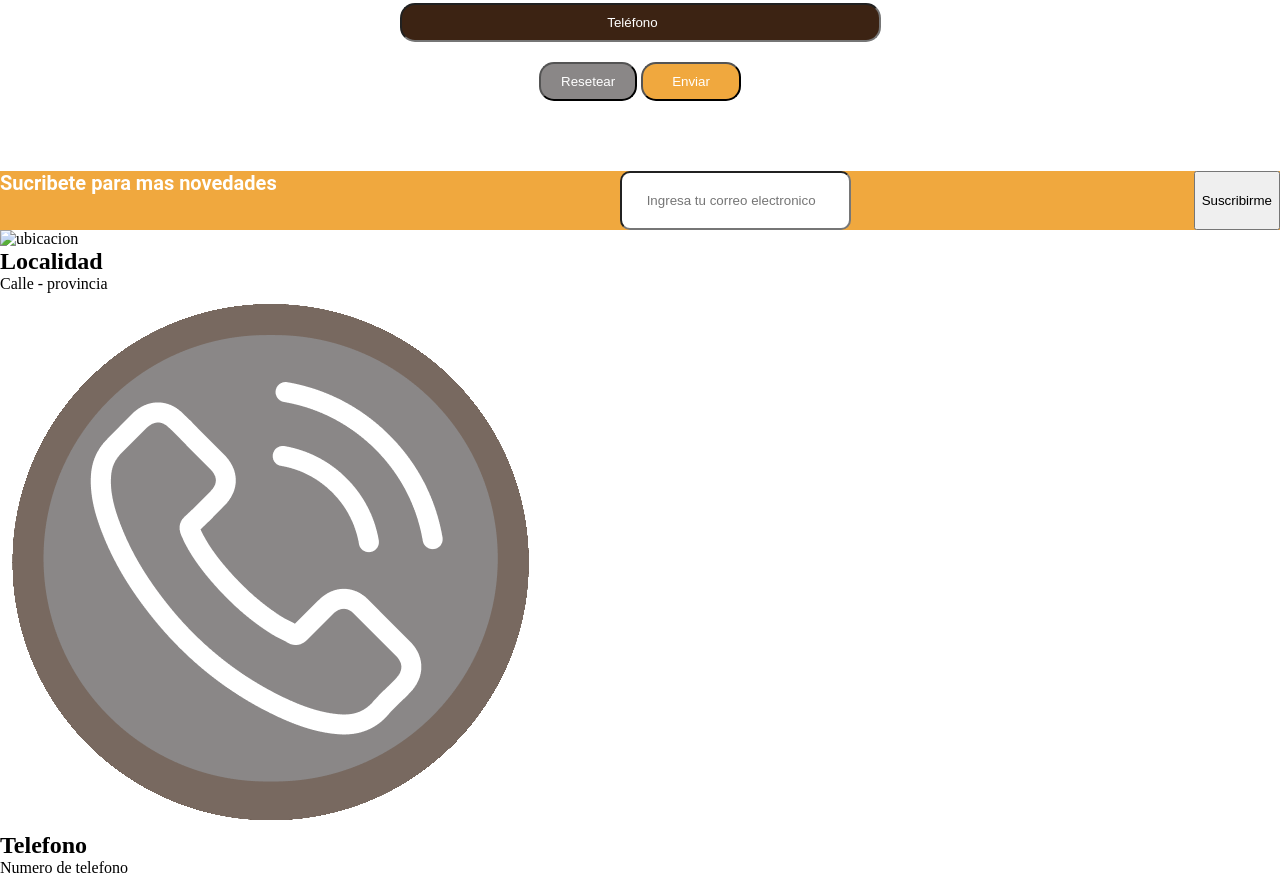
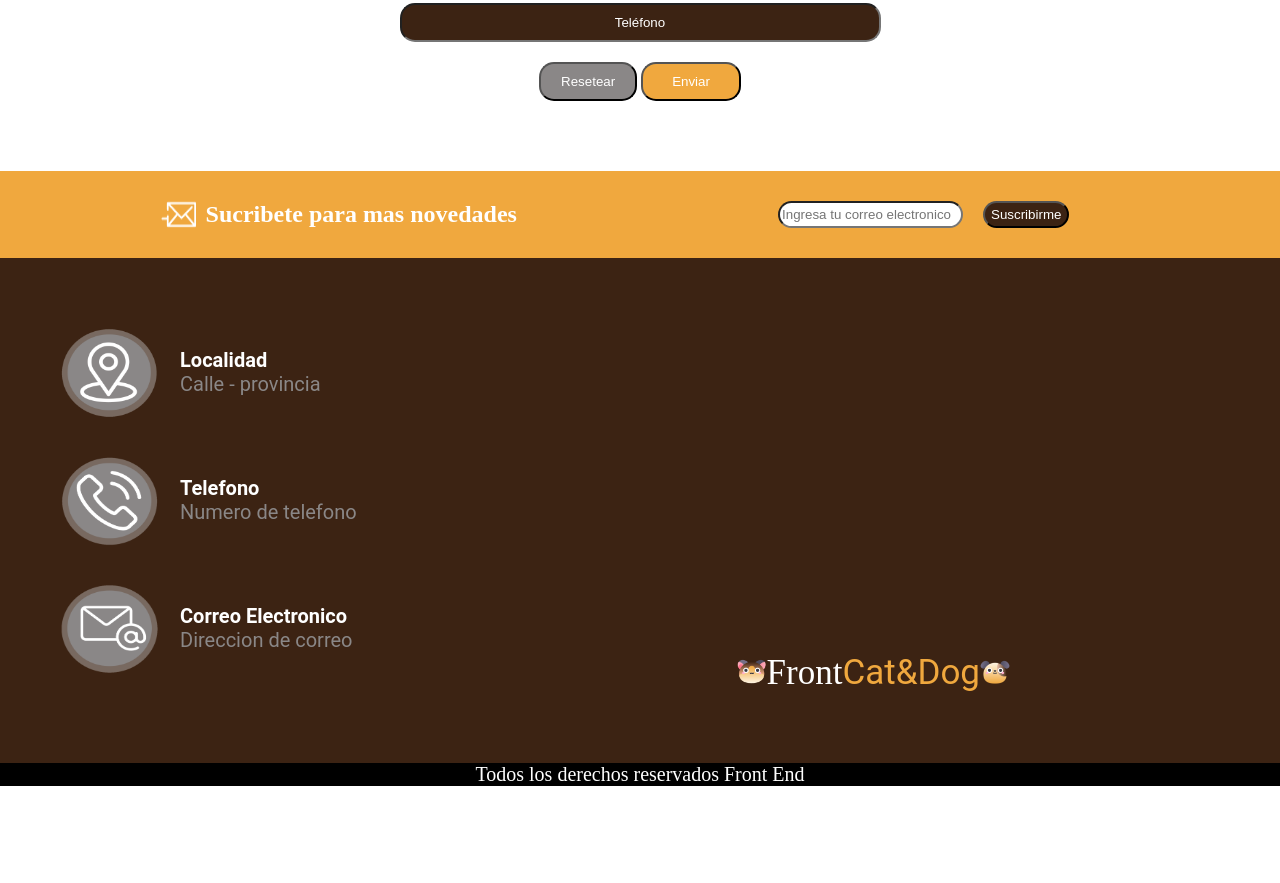
Before and after one commit to altezNicolas/PetShop-DH, a plain HTML site: page index.html in a window 1280 px wide. Shown: the part 1879-2762 px from the top of the page. After the commit the page ends 2665 px from the top, so only its background shows below. Drawn offline with Linux system fonts and the light colour scheme.

Commit message:
se agregan estilos de footer

```diff
--- a/css/styles.css
+++ b/css/styles.css
@@ -32,11 +32,24 @@ body {
   margin-right: 10px;
 }
 .nav-bar {
+  padding: 40px;
   display: flex;
   justify-content: space-between;
   background-color: #f0a83e;
   height: 80px;
   align-items: center;
+}
+.nav-bar h2{
+  font-family: 'Roboto';
+  font-style: normal;
+  font-size: 20px;
+  color: #3C2313;
+}
+.nav-bar span{
+  color: white;
+  font-family: 'Roboto';
+  font-style: normal;
+  font-size: 20px;
 }
 .nav-bar ul {
   list-style: none;
@@ -187,24 +200,152 @@ body {
   border-radius: 15px;
 }
 .subscribe {
-  margin-top: 70px;
+  padding: 30px;
+  margin: 70px auto;
   display: flex;
-  justify-content: space-between;
+  justify-content: space-around;
   background-color: #f0a83e;
 }
-.subscribe h2 {
+.suscribe-image-text{
+  gap: 10px;
+  display: flex;
+}
+.suscribe-image-text h2{
   color: white;
-  font-family: "Roboto";
-  font-style: normal;
-  font-size: 20px;
 }
-.subscribe input {
-  border-radius: 10px;
-  padding-top: 20px;
-  padding-bottom: 20px;
-  padding-left: 25px;
-  padding-right: 25px;
+.suscribe-buttons{
+  margin-right: 50px;
+  display: flex;
+  gap: 20px;
+  justify-content: space-around;
 }
-.subscribe input::placeholder {
+.suscribe-buttons button{
+  border-radius: 20px;
+  text-align: center;
+  color: white;
+  background-color: #3C2313;
+}
+.suscribe-buttons input{
+  border-radius: 20px;
+}
+.suscribe-buttons input::placeholder{
   text-align: left;
 }
+footer{
+  background-color: #3C2313;
+  padding: 0;
+  margin: 0;
+}
+.location{
+  margin-top: 60px;
+  margin-left: 60px;
+  display: flex;
+  flex-direction: column;
+}
+.location img{
+  position: absolute;
+  width: 100px;
+  height: 90px;
+}
+.location-information{
+  padding-left: 120px;
+  padding-top: 20px;
+}
+.location-information h2{
+  color: white;
+  font-family: 'Roboto';
+  font-style: normal;
+  font-size:20px;
+}
+.location-information p{
+  color: #8A8787;
+  font-family: 'Roboto';
+  font-style: normal;
+  font-size:20px;
+}
+.phone{
+  margin-top: 60px;
+  margin-left: 60px;
+  display: flex;
+  flex-direction: column;
+}
+.phone img{
+  position: absolute;
+  width: 100px;
+  height: 90px;
+}
+.phone-information{
+  padding-left: 120px;
+  padding-top: 20px;
+}
+.phone-information h2{
+  color: white;
+  font-family: 'Roboto';
+  font-style: normal;
+  font-size:20px;
+}
+.phone-information p{
+  color: #8A8787;
+  font-family: 'Roboto';
+  font-style: normal;
+  font-size:20px;
+}
+.email{
+  margin-top: 60px;
+  margin-left: 60px;
+  display: flex;
+  flex-direction: column;
+}
+.email img{
+  position: absolute;
+  width: 100px;
+  height: 90px;
+}
+.email-information{
+  padding-top: 20px;
+  padding-left: 120px;
+}
+.email-information h2{
+  color: white;
+  font-family: 'Roboto';
+  font-style: normal;
+  font-size:20px;
+}
+.email-information p{
+  color: #8A8787;
+  font-family: 'Roboto';
+  font-style: normal;
+  font-size:20px;
+}
+.email img{
+  position: absolute;
+  width: 100px;
+  height: 90px;
+}
+.copyright{
+  font-size: 20px;
+  text-align: center;
+  color: white;
+  margin-top: 70px;
+  background-color: black;
+}
+.frontAndCatDog{
+  display: flex;
+  justify-content: flex-end;
+  padding-right: 270px;
+}
+.frontAndCatDog img{
+  width: 30px;
+}
+.frontAndCatDog p{
+  color: white;
+  font-style: 'Roboto';
+  font-style: normal;
+  font-size: 35px;
+}
+.frontAndCatDog span{
+  font-family: 'Roboto';
+  font-style: normal;
+  font-size: 35px;
+  color: #f0a83e;
+}
--- a/index.html
+++ b/index.html
@@ -20,7 +20,10 @@
         </div>
       </section>
       <nav class="nav-bar">
-        <h2 class="title-nav-bar">FrontCat&Dog</h2>
+        <h2 class="title-nav-bar">
+          <img src="img/gato.png" alt="" />Front<span>Cat&Dog</span
+          ><img src="img/gato2.png" alt="" />
+        </h2>
         <ul class="context-menu">
           <li><img src="/img/patablanca.png" alt="" /> Categorias</li>
           <li><img src="/img/patablanca.png" alt="" /> Pets</li>
@@ -84,7 +87,7 @@
             required
           />
           <input
-            type="number"
+            type="text"
             id="telefono"
             name="telefono"
             placeholder="Teléfono"
@@ -99,8 +102,11 @@
     </main>
     <footer>
       <section class="subscribe">
-        <!-- <img src="" alt="email"> -->
+        <div class="suscribe-image-text">
+          <img src="img/mailvolando2.png" alt="email" />
           <h2>Sucribete para mas novedades</h2>
+        </div>
+        <div class="suscribe-buttons">
           <input
             type="email"
             name=""
@@ -108,23 +114,35 @@
             placeholder="Ingresa tu correo electronico"
           />
           <button type="submit">Suscribirme</button>
+        </div>
       </section>
-      <section>
+      <section class="location">
         <img src="/img/ubicacion.png" alt="ubicacion" />
+        <div class="location-information">
           <h2>Localidad</h2>
           <p>Calle - provincia</p>
+        </div>
       </section>
-      <section>
+      <section class="phone">
         <img src="/img/telefono.png" alt="telefono" />
+        <div class="phone-information">
           <h2>Telefono</h2>
           <p>Numero de telefono</p>
+        </div>
       </section>
-      <section>
+      <section class="email">
         <img src="/img/mail.png" alt="email" />
+        <div class="email-information">
           <h2>Correo Electronico</h2>
           <p>Direccion de correo</p>
+        </div>
       </section>
-      <section>
+      <div class="frontAndCatDog">
+        <p>
+          <img src="img/gato.png" alt="" />Front<span>Cat&Dog<img src="img/gato2.png" alt="" /></span>
+        </p>
+      </div>
+      <section class="copyright">
         <p>Todos los derechos reservados Front End</p>
       </section>
     </footer>
```
Also changed, not shown: img/mailvolando.png (added), img/mailvolando2.png (added), img/ubicacion.png (renamed from img/ubicación.png). Lines whose indentation alone changed are shown as unchanged.
